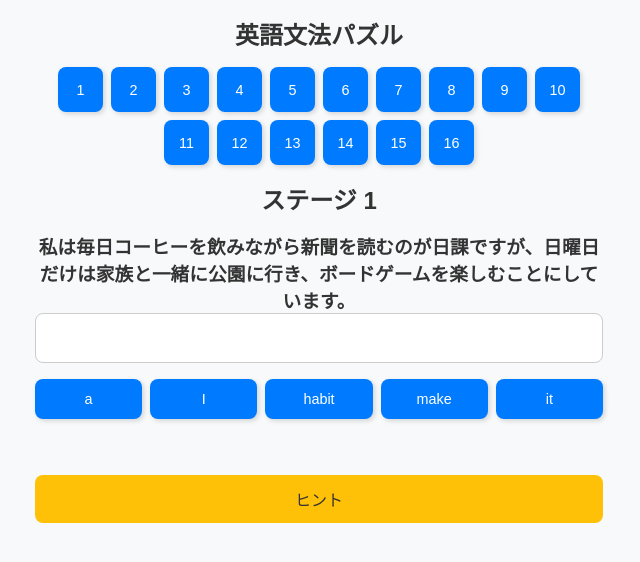
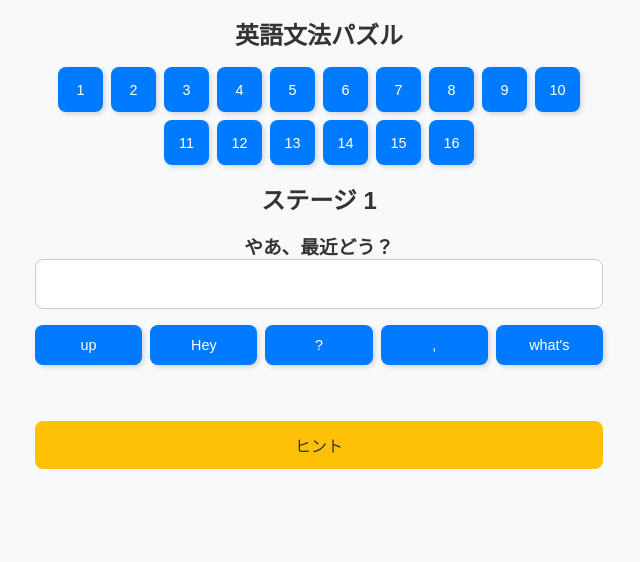
Before and after one commit to NNseike/English-puzzle, a plain HTML site: page index.html in a window 1280 px wide. Shown: the whole page, without its empty margins (321-961 px from the left). Drawn offline with Linux system fonts and the light colour scheme.

Commit message:
Update index.html

```diff
--- a/index.html
+++ b/index.html
@@ -210,46 +210,126 @@
   <div class="confetti" id="confetti-container"></div>
   <script>
     const stages = [
-      [ // Stage 1 (10問)
+      [
   {
-          japanese: "私は毎日コーヒーを飲みながら新聞を読むのが日課ですが、日曜日だけは家族と一緒に公園に行き、ボードゲームを楽しむことにしています。",
-          english: "I make it a habit to drink coffee and read the newspaper every day, but on Sundays, I go to the park with my family to enjoy playing board games.",
+    "japanese": "やあ、最近どう？",
+    "english": "Hey, what's up?"
   },
   {
-          japanese: "昨日はとても忙しい日で、朝から昼までオンライン会議があり、午後にはジムに行き、その後友人と夕食を楽しみました。",
-          english: "Yesterday was such a busy day; I had online meetings from morning until noon, went to the gym in the afternoon, and then enjoyed dinner with my friend.",
+    "japanese": "特に変わりないよ。ちょうどジムから戻ってきたところだよ。",
+    "english": "Not much. I just got back from the gym."
   },
   {
-          japanese: "私は旅行が好きで、特に美しい自然や歴史的な街並みを見ることができる場所を訪れるのが大好きです。",
-          english: "I love traveling, especially visiting places where I can see beautiful nature and historical cityscapes.",
+    "japanese": "また夜中に行ったの？ 毎日通ってるの？",
+    "english": "Another late-night session? You really go every day?"
   },
   {
-          japanese: "この本は、科学者がどのように複雑な問題を解決するかについて非常に興味深い洞察を提供してくれます。",
-          english: "This book provides fascinating insights into how scientists solve complex problems.",
+    "japanese": "うん、深夜は空いてて集中しやすいんだ。",
+    "english": "Yeah, it's quiet at night, so it's easier to focus."
   },
   {
-          japanese: "将来は、地球温暖化を防ぐための解決策を研究する科学者になりたいと考えています。",
-          english: "In the future, I want to become a scientist who researches solutions to prevent global warming.",
+    "japanese": "そうなんだ。仕事はどうしたの？ 辞めたって聞いたけど。",
+    "english": "I see. What about work? I heard you quit."
   },
   {
-          japanese: "私の母は料理がとても上手で、特に彼女の作るパスタ料理は家族全員のお気に入りです。",
-          english: "My mother is an excellent cook, and her pasta dishes, in particular, are a favorite of the whole family.",
+    "japanese": "うん、辞めちゃった。インドに行くから自由に動きたくてさ。",
+    "english": "Yeah, I did. I'm going to India, so I wanted more freedom."
   },
   {
-          japanese: "来年、私たちは新しい家に引っ越す予定で、その家には庭があり、ガーデニングを楽しむのが待ち遠しいです。",
-          english: "Next year, we are planning to move to a new house that has a garden, and I can’t wait to enjoy gardening.",
+    "japanese": "いいね！ インドのどこに行くの？",
+    "english": "Awesome! Where in India are you going?"
   },
   {
-          japanese: "彼女は常に新しいアイデアを考え出し、問題に対して創造的な解決策を見つけるのが得意です。",
-          english: "She is always coming up with new ideas and is excellent at finding creative solutions to problems.",
+    "japanese": "ジャイサルメールってとこで、砂漠祭りを見に行くんだ。",
+    "english": "I'm heading to Jaisalmer to see the desert festival."
   },
   {
-          japanese: "私たちの町では、毎年夏に大規模なお祭りが開催され、地元の人々や観光客がたくさん集まります。",
-          english: "In our town, a large festival is held every summer, attracting many locals and tourists.",
+    "japanese": "砂漠祭り？ 面白そうだね。どれくらい滞在するの？",
+    "english": "A desert festival? That sounds cool. How long are you staying?"
   },
   {
-          japanese: "週末には、友人と一緒に映画を見るか、新しいレストランを試すのが私たちの楽しみです。",
-          english: "On weekends, my friends and I enjoy either watching movies or trying out new restaurants.",
+    "japanese": "まだ決めてないけど、2週間くらいかな。",
+    "english": "Not sure yet, maybe around two weeks."
+  },
+  {
+    "japanese": "一人で行くの？",
+    "english": "Are you going alone?"
+  },
+  {
+    "japanese": "うん、一人旅。ちょっと不安だけど楽しみの方が大きいよ。",
+    "english": "Yeah, it's a solo trip. I'm a bit nervous, but mostly excited."
+  },
+  {
+    "japanese": "絶対いい経験になるよ。",
+    "english": "It'll be an amazing experience."
+  },
+  {
+    "japanese": "そうだね。あ、明日夕飯一緒にどう？",
+    "english": "True. Hey, want to grab dinner tomorrow?"
+  },
+  {
+    "japanese": "いいよ、どこ行く？",
+    "english": "Sure, where to?"
+  },
+  {
+    "japanese": "牛丼屋がいいかな。安いし手軽だから。",
+    "english": "Maybe a beef bowl place. It's cheap and convenient."
+  },
+  {
+    "japanese": "いいね。天丼も好きだけど、牛丼も捨てがたいよね。",
+    "english": "Sounds good. I love tempura bowls too, but beef bowls are great."
+  },
+  {
+    "japanese": "うん、今は節約したいから牛丼で十分かな。",
+    "english": "Yeah, I'm trying to save money right now, so beef bowls are perfect."
+  },
+  {
+    "japanese": "なるほど。仕事してないと出費も気になるよね。普段は何してる？",
+    "english": "Makes sense. Without a job, expenses matter. What do you usually do?"
+  },
+  {
+    "japanese": "YouTube見たり、アニメや映画を観たり、音楽聴いたりしてるよ。",
+    "english": "I watch YouTube, anime, movies, and listen to music."
+  },
+  {
+    "japanese": "ボクシングも観るんでしょ？ おすすめある？",
+    "english": "You also watch boxing, right? Any recommendations?"
+  },
+  {
+    "japanese": "最近は○○って選手にハマってる。試合が熱いんだ。",
+    "english": "Lately, I'm into a boxer named ___. His matches are intense."
+  },
+  {
+    "japanese": "面白そうだね。ちょっとチェックしてみるよ。",
+    "english": "Sounds interesting. I'll check him out."
+  },
+  {
+    "japanese": "ぜひ。結構盛り上がるから見てほしいな。",
+    "english": "Sure. I'd love for you to see how exciting it is."
+  },
+  {
+    "japanese": "ところで、ジムってどの時間帯が多いの？",
+    "english": "By the way, what time do you usually go to the gym?"
+  },
+  {
+    "japanese": "ほとんど真夜中だよ。空いてるから快適なんだ。",
+    "english": "Mostly around midnight. It's empty, so it's comfortable."
+  },
+  {
+    "japanese": "俺は朝派だけど、夜中のジムも試してみようかな。",
+    "english": "I'm a morning person, but maybe I'll try a late-night workout."
+  },
+  {
+    "japanese": "いいじゃん。もし行くなら声かけてよ。",
+    "english": "That'd be cool. Let me know if you do."
+  },
+  {
+    "japanese": "了解。ところでインドはいつ出発するの？",
+    "english": "Got it. So when are you leaving for India?"
+  },
+  {
+    "japanese": "来月くらいかな。日程はまだ調整中だけど楽しみだよ。",
+    "english": "Probably next month. I'm still working out the dates, but I'm excited."
   }
 ],
       [ // Stage 2 (10問)
```
Lines whose indentation alone changed are shown as unchanged.
